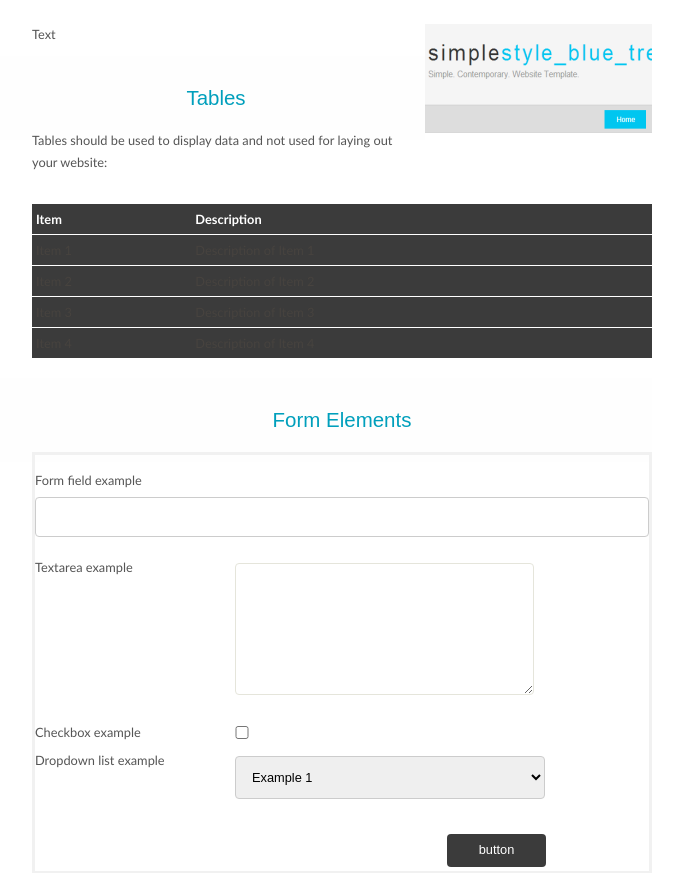
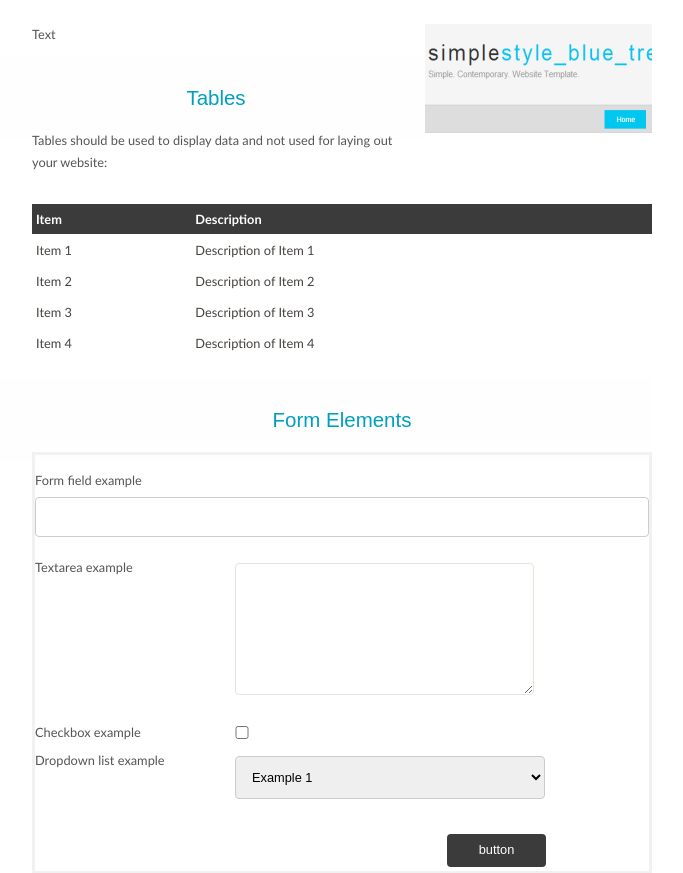
Before and after one commit to Brayden039/Brayden039.github.io, a PHP site: page /examples.html in a window 1280 px wide. Shown: the part 1587-2460 px from the top of the page, without its empty margins (428-1111 px from the left). Run offline with PHP 8.4, Linux system fonts and the light colour scheme.

Commit message:
style changes

```diff
--- a/style/style.css
+++ b/style/style.css
@@ -330,7 +330,7 @@ table tr th, table tr td
   text-align: left;}
 
 table tr td
-{ background: ##f5f5f5;
+{ background: #FFF;
   color: #47433F;
   border-top: 1px solid #FFF;}
 
```
